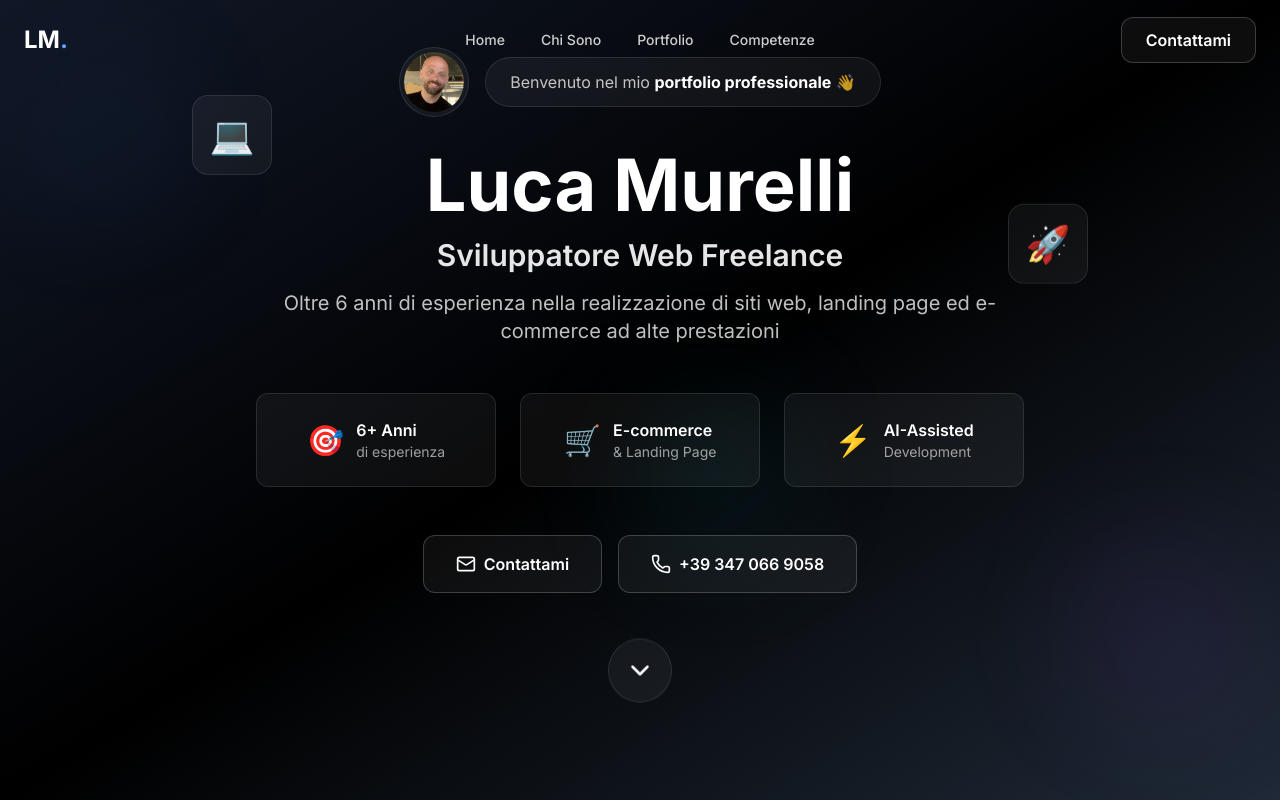
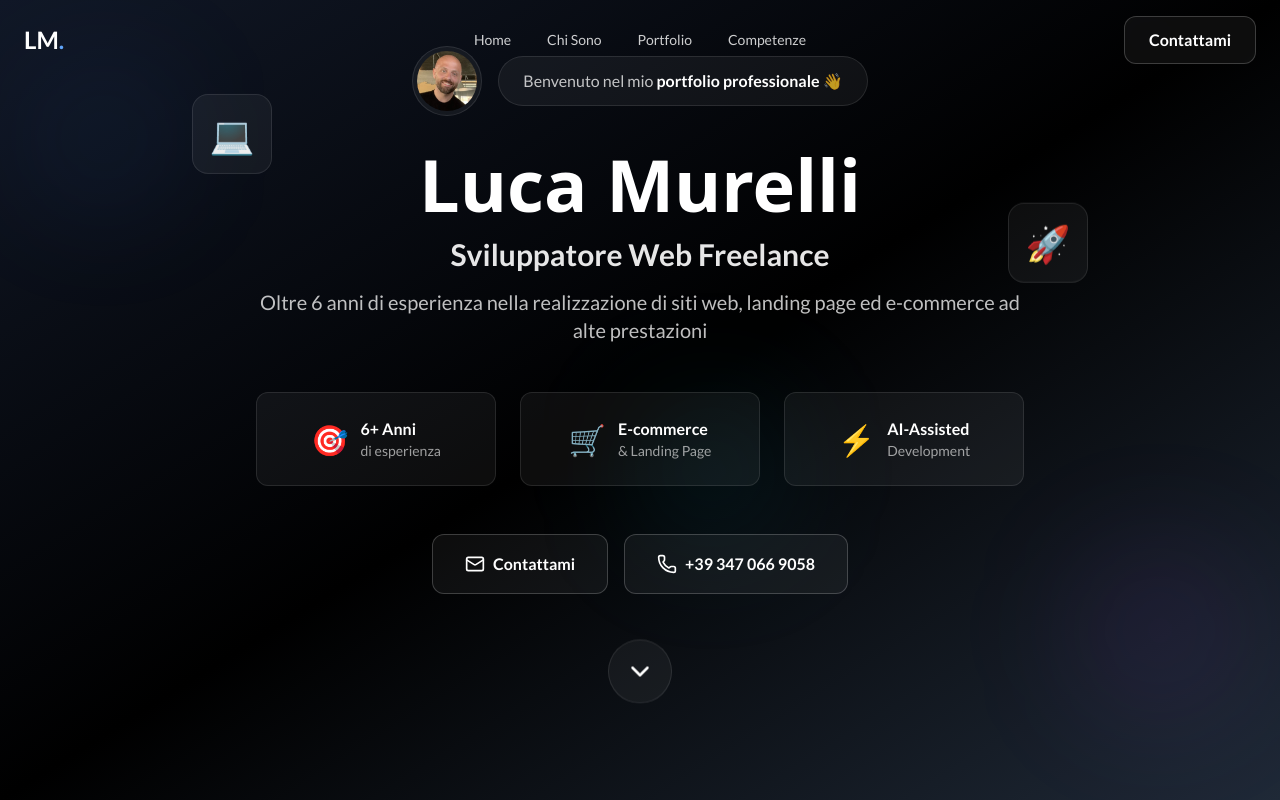
Before and after one commit to Mure-91/portfolio-mure, a React (Vite) app: page / in a window 1280 px wide. Shown: the top 800 px of the page. Built offline with nearby package versions, Linux system fonts and the light colour scheme.

Commit message:
Typography: implement Proxima Nova, Lato, Playfair Display font system

```diff
--- a/src/index.css
+++ b/src/index.css
@@ -1,8 +1,23 @@
-@import url('https://fonts.googleapis.com/css2?family=Inter:wght@300;400;500;600;700;800&display=swap');
+@import url('https://fonts.googleapis.com/css2?family=Lato:wght@300;400;700&family=Playfair+Display:wght@400;700&display=swap');
 
 @tailwind base;
 @tailwind components;
 @tailwind utilities;
+
+/* Proxima Nova with fallback */
+@font-face {
+  font-family: 'Proxima Nova';
+  src: local('Proxima Nova'), local('ProximaNova-Regular');
+  font-weight: 400;
+  font-style: normal;
+}
+
+@font-face {
+  font-family: 'Proxima Nova';
+  src: local('Proxima Nova Bold'), local('ProximaNova-Bold');
+  font-weight: 700;
+  font-style: normal;
+}
 
 :root {
   --background: #000000;
@@ -17,9 +32,11 @@
   }
 
   body {
-    @apply bg-background text-foreground;
+    font-family: 'Lato', system-ui, -apple-system, sans-serif;
+    font-size: 16px;
+    line-height: 1.6;
     background-color: #000000;
-    font-family: 'Inter', system-ui, -apple-system, sans-serif;
+    color: #ffffff;
     -webkit-font-smoothing: antialiased;
     -moz-osx-font-smoothing: grayscale;
   }
@@ -28,6 +45,21 @@
     scroll-behavior: smooth;
     background-color: #000000;
   }
+
+  h1, h2, h3, h4, h5, h6 {
+    font-family: 'Proxima Nova', system-ui, -apple-system, sans-serif;
+    font-weight: 700;
+    line-height: 1.2;
+  }
+
+  .font-accent {
+    font-family: 'Playfair Display', Georgia, serif;
+  }
+
+  /* Responsive font sizes */
+  h1 { font-size: clamp(32px, 5vw, 48px); }
+  h2 { font-size: clamp(28px, 4vw, 36px); }
+  h3 { font-size: clamp(20px, 3vw, 24px); }
 }
 
 @layer utilities {
--- a/tailwind.config.js
+++ b/tailwind.config.js
@@ -6,6 +6,11 @@ export default {
   ],
   theme: {
     extend: {
+      fontFamily: {
+        'sans': ['Lato', 'system-ui', '-apple-system', 'sans-serif'],
+        'heading': ['Proxima Nova', 'system-ui', '-apple-system', 'sans-serif'],
+        'accent': ['Playfair Display', 'Georgia', 'serif'],
+      },
       colors: {
         background: 'var(--background)',
         foreground: 'var(--foreground)',
```
